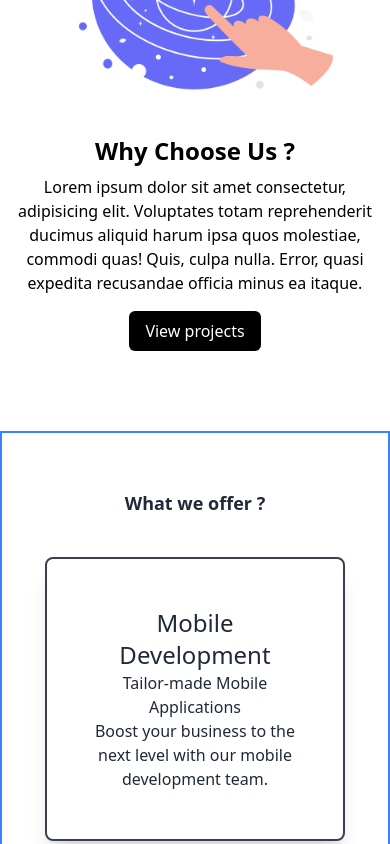
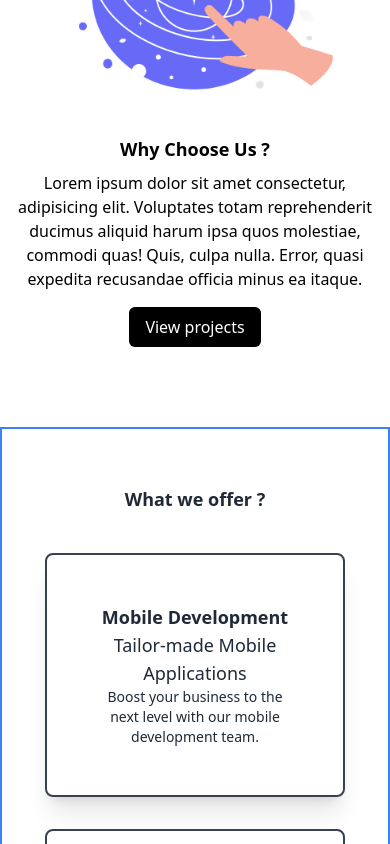
Before and after one commit to jdx-code/zs-react, a React (Create React App) app: page / in a window 390 px wide. Shown: the part 1060-1904 px from the top of the page. Built offline with nearby package versions, Linux system fonts and the light colour scheme.

Commit message:
fixed some layout issues

```diff
--- a/src/components/ChooseUs.jsx
+++ b/src/components/ChooseUs.jsx
@@ -7,7 +7,7 @@ const ChooseUs = () => {
             <div className="max-w-[1240px] mx-auto grid md:grid-cols-2">
                 <img className="w-[500px] mx-auto my-4" src={ChooseUsImage} alt="/" />
                 <div className="flex flex-col justify-center items-center text-center md:items-start md:text-left">
-                    <h1 className="md:text-4xl sm:text-3xl text-2xl font-bold py-2">Why Choose Us ?</h1>
+                    <h1 className="text-lg font-bold py-2 sm:text-2xl md:text-4xl">Why Choose Us ?</h1>
                     <p>Lorem ipsum dolor sit amet consectetur, adipisicing elit. Voluptates totam reprehenderit ducimus aliquid harum ipsa quos molestiae, commodi quas! Quis, culpa nulla. Error, quasi expedita recusandae officia minus ea itaque.</p>
                     <button className="bg-black text-white font-medium px-4 py-2 my-4 rounded-md hover:bg-[#242124]">View projects</button>
                 </div>
--- a/src/components/Clients.jsx
+++ b/src/components/Clients.jsx
@@ -6,7 +6,7 @@ const Clients = () => {
     return(
         <div className="w-full bg-white">
             <div className="flex flex-col justify-center items-center py-12">
-                <h1 className="py-2 mb-12 text-2xl font-bold md:text-3xl">Some of our clients</h1>
+                <h1 className="text-lg py-2 mb-12 font-bold sm:text-2xl md:text-3xl">Some of our clients</h1>
                 <div className="flex flex-wrap justify-center">
                     <img className="w-[150px] h-[90px] px-6" src={IndiaPost}/>
                     <img className="w-[150px] h-[90px] px-6" src={Nhidcl}/>
--- a/src/components/OfferCard.jsx
+++ b/src/components/OfferCard.jsx
@@ -3,9 +3,9 @@ import React from 'react';
 const OfferCard = (props) => {
     return (
         <div className="w-full max-w-[85%] border-2 border-gray-700 rounded-lg p-12 text-center shadow-xl md:max-w-[99%] md:col-span-2 hover:scale-105 hover:shadow-2xl duration-300">
-            <h1 className="text-2xl">{props.heading}</h1>
-            <p>{props.firstPara}</p>
-            <p>{props.secondPara}</p>
+            <h1 className="text-lg font-bold sm:text-xl md:text-2xl">{props.heading}</h1>
+            <p className='text-lg sm:text-xl md:text-xl'>{props.firstPara}</p>
+            <p className='text-sm sm:text-lg md:text-lg'>{props.secondPara}</p>
         </div>
     )
 }
--- a/src/components/Offers.jsx
+++ b/src/components/Offers.jsx
@@ -7,7 +7,7 @@ const Offers = () => {
             <div className='flex flex-col justify-center items-center px-4 md:px-24 text-gray-800'>
 
                 <div className="mx-2 px-2 text-center md:mx-16 md:px-24">
-                    <h1 className="text-lg m-1 px-6 py-1 text-center font-bold md:m-6 md:text-3xl">What we offer ?</h1>
+                    <h1 className="text-lg m-1 px-6 py-1 text-center font-bold sm:text-2xl md:text-4xl md:m-6">What we offer ?</h1>
                 </div>
 
                 <div className="w-full grid md:grid-cols-6 justify-items-center gap-8 mt-8 mb-8">
--- a/src/components/OurProcess.jsx
+++ b/src/components/OurProcess.jsx
@@ -10,7 +10,7 @@ const OurProcess = () => {
         <div className="w-full bg-white text-black border-2 border-blue-500 py-12">
             <div className='flex flex-col justify-center items-center px-4 md:px-24 text-gray-800'>
                 <div className='mx-2 px-2 text-center md:mx-16 md:px-24'>
-                    <h1 className='text-lg m-1 px-6 py-1 text-center font-bold md:m-6 md:text-3xl'>We take full-cycle care of our clients</h1>
+                    <h1 className='text-lg m-1 px-6 py-1 text-center font-bold sm:text-2xl md:text-4xl md:m-6'>We take full-cycle care of our clients</h1>
                     <p className='text-sm px-2 md:text-base md:m-6'>Clarity, transparency, and integrity are among the core values of our team at Catware. As such, we don’t just “work on projects”. We bring our experience and expertise to every stage of the development lifecycle. You will have a reliable IT partner with Catware.</p>
                 </div>
                 <div className='w-full grid md:grid-cols-4 justify-items-center gap-8 mt-8 mb-8'>
```
Also changed, not shown: src/components/Techstacks.jsx (+2 -2 lines).
